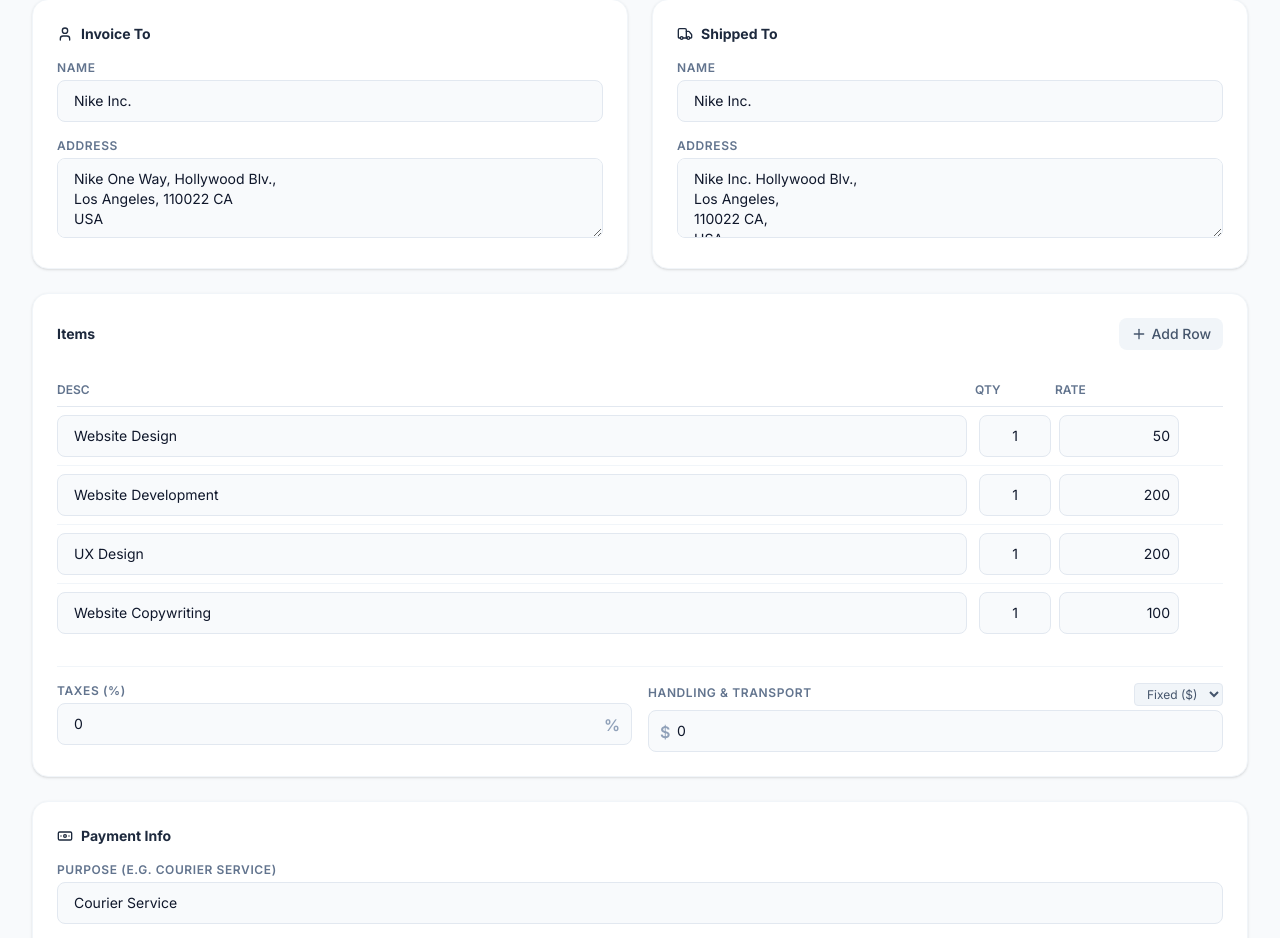
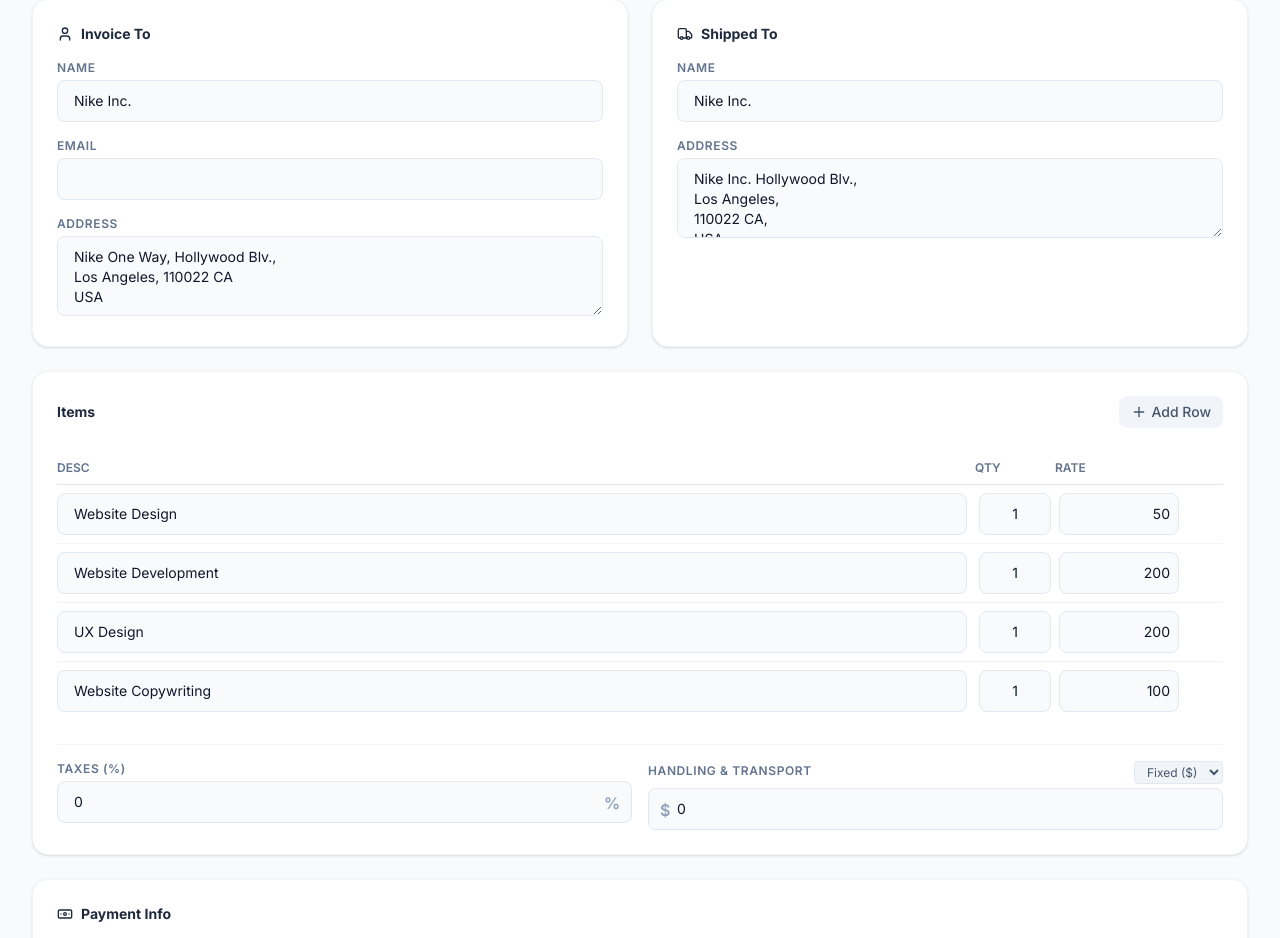
Before and after one commit to sadesthetic/paperless-invoice-maker, a React (Vite) app: page / in a window 1280 px wide. Shown: the part 780-1718 px from the top of the page. Built offline with nearby package versions, Linux system fonts and the light colour scheme.

Commit message:
Add email input and display for Invoice To customer

```diff
--- a/src/App.tsx
+++ b/src/App.tsx
@@ -311,6 +311,10 @@
                     <input type="text" className={inputCls} value={data.customer.name} onChange={(e) => setData(p => ({...p, customer: {...p.customer, name: e.target.value}}))}/>
                  </div>
                  <div>
+                    <label className={labelCls}>Email</label>
+                    <input type="email" className={inputCls} value={data.customer.email || ''} onChange={(e) => setData(p => ({...p, customer: {...p.customer, email: e.target.value}}))}/>
+                 </div>
+                 <div>
                     <label className={labelCls}>Address</label>
                     <textarea className={textareaCls} value={data.customer.address} onChange={(e) => setData(p => ({...p, customer: {...p.customer, address: e.target.value}}))}/>
                  </div>
@@ -494,6 +498,7 @@
                      <div className="w-1/2 pr-6">
                         <p className="font-semibold text-white mb-2 text-[13px]">Invoice To</p>
                         <p className="font-semibold text-white">{data.customer.name}</p>
+                        {data.customer.email && <p className="text-white mt-0.5">{data.customer.email}</p>}
                         <p className="whitespace-pre-wrap mt-0.5">{data.customer.address}</p>
                      </div>
                      <div className="w-1/2 pr-6">
```
